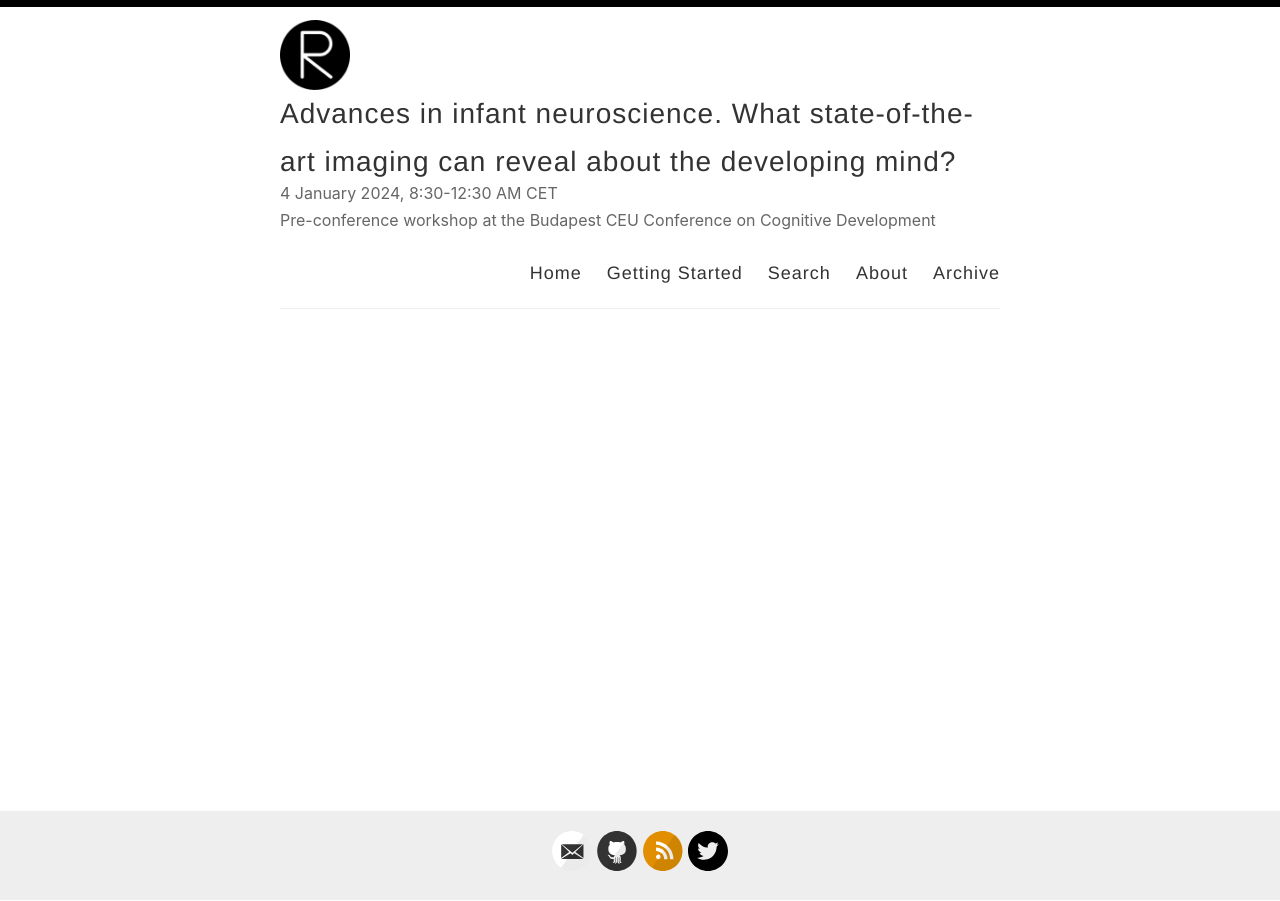
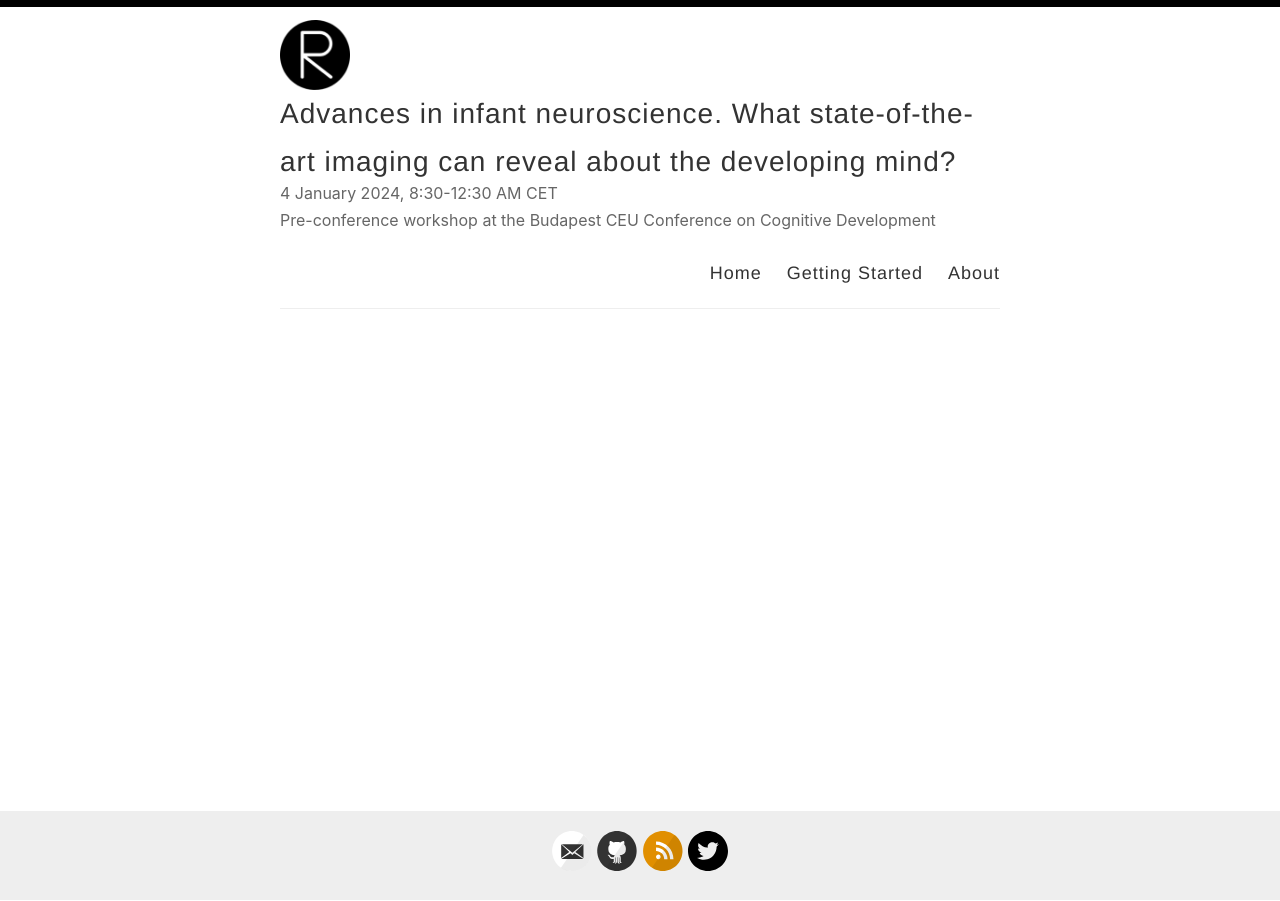
Before and after one commit to infant-neuroscience/infant-neuroscience.github.io, a Jekyll site: the page built from index.html, in a window 1280 px wide. Built offline with Jekyll 4.4.1, drawn with Linux system fonts in a browser that asks for light colours; the list of posts is cut into pages by our own code.

Commit message:
Change contents.

```diff
--- a/_layouts/default.html
+++ b/_layouts/default.html
@@ -30,9 +30,7 @@
             <nav>
               <a href="{{ site.baseurl }}/">Home</a>
               <a href="{{ site.baseurl }}/getting-started">Getting Started</a>
-              <a href="{{ site.baseurl }}/search">Search</a>
               <a href="{{ site.baseurl }}/about">About</a>
-              <a href="{{ site.baseurl }}/archive">Archive</a>
             </nav>
           </header>
         </div>
```
